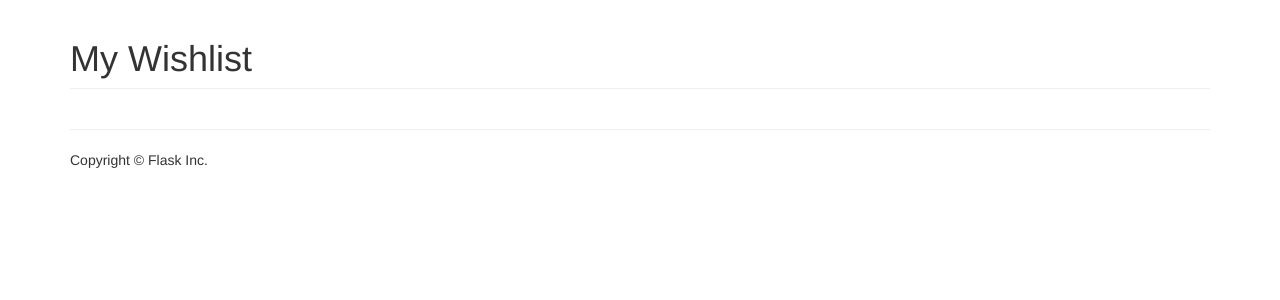
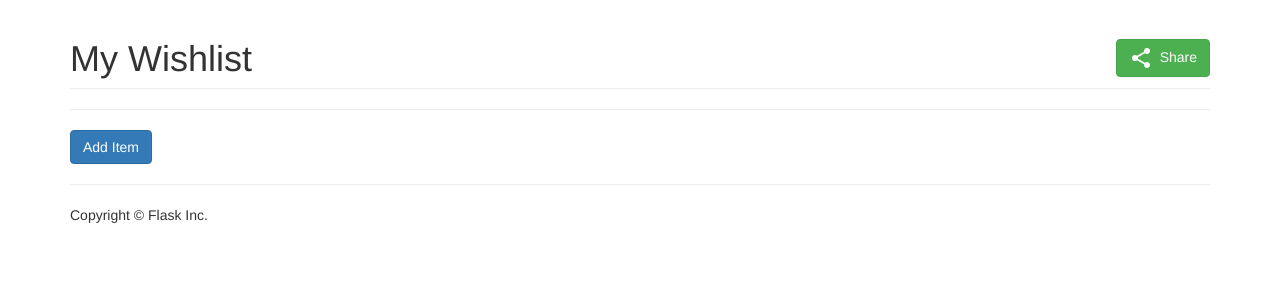
Before and after one commit to OrrenJ/info3180-project2, a Flask app: page /mywishlist in a window 1280 px wide. Shown: the part 51-351 px from the top of the page. Run offline with Flask 2, Linux system fonts and the light colour scheme; a user stored in the database is signed in; tables that the repository leaves empty hold one stand-in row (values such as "Sample post"); data that the repository does not hold is empty; some libraries are stand-ins or nearby versions.

Commit message:
needs share

```diff
--- a/app/static/css/app.css
+++ b/app/static/css/app.css
@@ -4,6 +4,10 @@
 
 .left {
 	float: left;
+}
+
+.right {
+	float: right;
 }
 
 a, a:hover {
@@ -15,9 +19,8 @@
 }
 
 .row div {
-	border: 1px solid grey;
-	border-radius: 3px;
 	cursor: pointer;
+	margin: 4px;
 }
 
 .row div img {
@@ -102,3 +105,22 @@
 	padding: 48px 24px;
 	font-size: 24px;
 }
+
+.btn-share {
+	background: #4caf50;
+	border-color: #47a64a;
+}
+
+ .btn-share:hover {
+ 	background: #3c8c3f;
+ 	border-color: #2c662e;
+ }
+
+ .btn-share:active:focus {
+ 	background: #2c662e;
+ 	border-color: #214d22;
+ }
+
+.ic-share {
+	margin-right: 3px;
+}
--- a/app/static/js/app.js
+++ b/app/static/js/app.js
@@ -1,5 +1,6 @@
 var app = angular.module("myWishlist", []);
 
+// wishlist_add.html
 app.controller("addItemCtrl", function($scope, $http){
 
 	var token = $("#auth_token").val();
@@ -21,7 +22,8 @@
 				'Authorization': 'Basic ' + token
 			}
 		}).then(function success(response){
-			$scope.response = response.data;
+			var r = response.data;
+			$scope.thumbnails = r.data.thumbnails;
 		});
 	}
 
@@ -59,6 +61,7 @@
 	$interpolateProvider.startSymbol('//').endSymbol('//');
 });
 
+// get_wishlists.html
 app.controller("getUsers", function($scope, $http){
 
 	var token = $("#auth_token").val();
@@ -70,14 +73,15 @@
 			'Authorization': 'Basic ' + token
 		}
 	}).then(function success(response){
-		r = response.data
-		$scope.users = r.data.users
+		var r = response.data;
+		$scope.users = r.data.users;
 	});
 
 }).config(function($interpolateProvider) {
 	$interpolateProvider.startSymbol('//').endSymbol('//');
 });
 
+// wishlist.html
 app.controller("getUserWishlist", function($scope, $http){
 
 	var token = $("#auth_token").val();
@@ -90,7 +94,7 @@
 			'Authorization': 'Basic ' + token
 		}
 	}).then(function success(response){
-		r = response.data;
+		var r = response.data;
 		$scope.wishlist = r.data.items;
 	});
 
@@ -98,6 +102,7 @@
 	$interpolateProvider.startSymbol('//').endSymbol('//');
 });
 
+// my_wishlist.html
 app.controller("getMyWishlist", function($scope, $http){
 
 	var token = $("#auth_token").val();
@@ -110,9 +115,13 @@
 			'Authorization': 'Basic ' + token
 		}
 	}).then(function success(response){
-		r = response.data;
+		var r = response.data;
 		$scope.wishlist = r.data.items;
 	});
+
+	$scope.share = function(){
+		alert("Not yet implemented");
+	}
 
 	$scope.setdelete = function(itemid){
 		$scope.todelete = itemid;
--- a/app/templates/my_wishlist.html
+++ b/app/templates/my_wishlist.html
@@ -2,7 +2,7 @@
 
 {% block main %}
 <div class="get-user-wishlist-form center-block" ng-app="myWishlist" ng-controller="getMyWishlist">
-	<h1 class="page-header">My Wishlist</h1>
+	<h1 class="page-header">My Wishlist <a ng-click="share()" role="button" class="btn btn-primary btn-share right"><img class="ic-share" src="{{ url_for('static', filename='ic_share.png') }}" /> Share</a></h1>
 	{% include 'flash_messages.html' %}
 
 	<div id="delete-modal" class="modal fade">
@@ -40,6 +40,11 @@
 		</li>
 	</ul>
 
+	<hr>
+
+	<div class="form-group">
+		<a href="{{ url_for('wishlist_add') }}" role="button" class="btn btn-primary left">Add Item</a>
+	</div>
 </div>
 {% endblock %}
 
--- a/app/views.py
+++ b/app/views.py
@@ -55,7 +55,7 @@
             next = request.args.get('next')
 
             authtoken = base64.b64encode("%s:%s" % (user.email, user.password))
-            return redirect(url_for('wishlist_add'))
+            return redirect(url_for('my_wishlist'))
 
     flash_errors(form)
     return render_template('login.html', form=form)
```
Also changed, not shown: app/templates/wishlist_add.html (+4 -4 lines), requirements.txt (added, +10 -0 lines), app/static/ic_share.png (added), readme.md, 1 other file.
